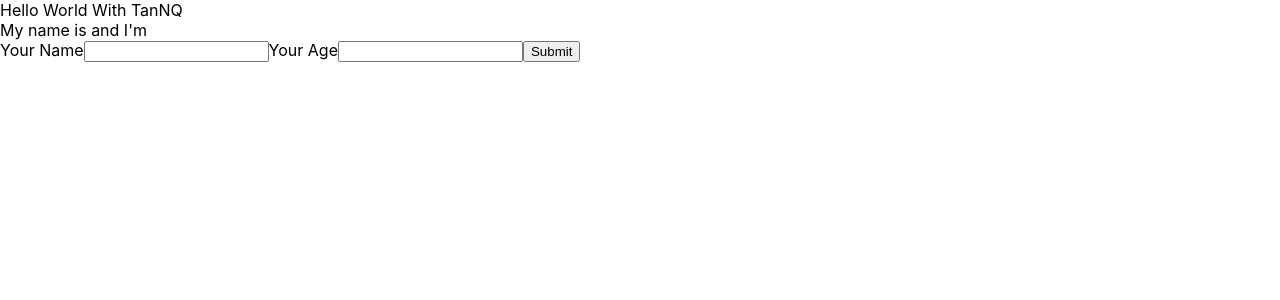
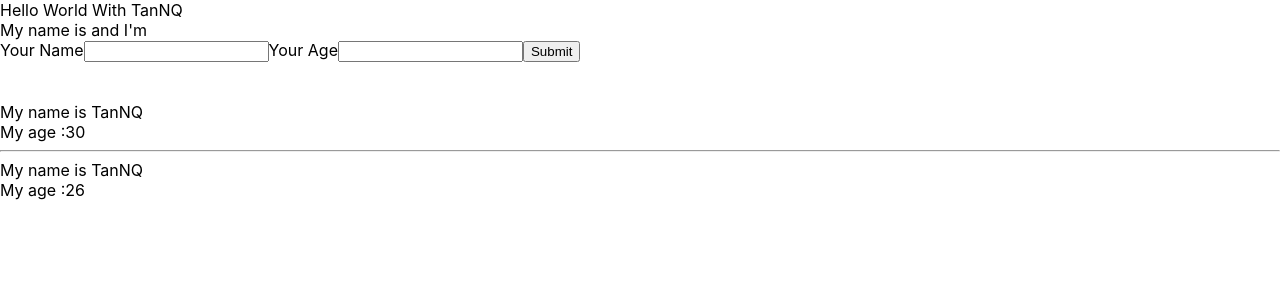
Before and after one commit to nqtan666/reactfinal, a React (Create React App) app: page / in a window 1280 px wide. Shown: the top 300 px of the page. Built offline with nearby package versions, Linux system fonts and the light colour scheme.

Commit message:
props in reactjs

```diff
--- /dev/null
+++ b/src/components/DisplayInfor.js
@@ -0,0 +1,13 @@
+import React from "react";
+class DisplayInfo extends React.Component {
+  render() {
+    const { name, age } = this.props;
+    return (
+      <>
+        <div>My name is {name}</div>
+        <div>My age :{age}</div>
+      </>
+    );
+  }
+}
+export default DisplayInfo;
--- a/src/components/MyComponent.js
+++ b/src/components/MyComponent.js
@@ -1,13 +1,20 @@
 import React from "react";
 import UserInfo from "./UserInfo";
+import DisplayInfo from "./DisplayInfor";
 // truoc 16.8 se dung class component
 // sau 16.8 se dung function component
 
 class MyComponent extends React.Component {
   render() {
+    let myInfo = ["ab", "c", "c"];
     return (
       <>
         <UserInfo />
+        <br />
+        <br />
+        <DisplayInfo name="TanNQ" age="30" />
+        <hr />
+        <DisplayInfo name="TanNQ" age={26} myInfo={myInfo} />
       </>
     );
   }
```
